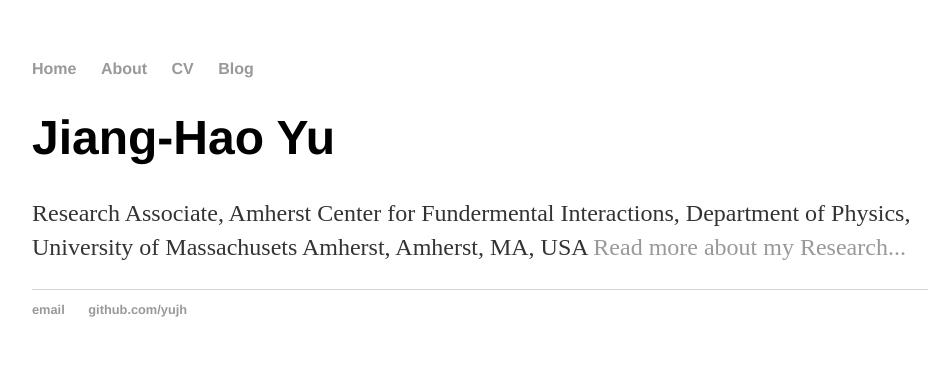
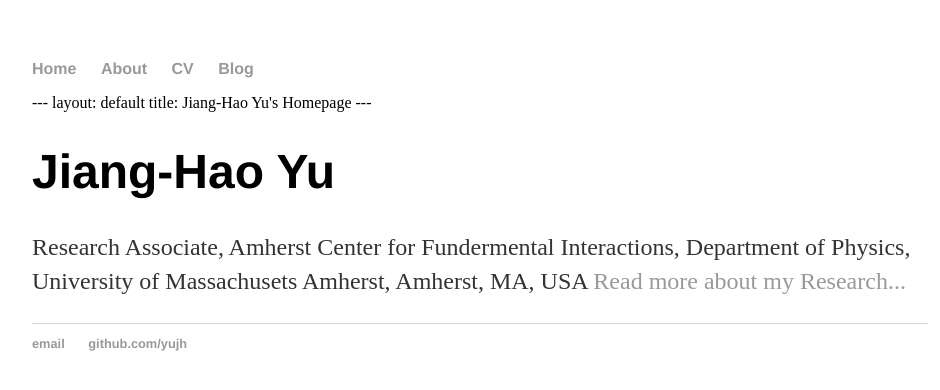
Before and after one commit to yujh/old-page, a Jekyll site: the page index.html, which Jekyll copies as it is, in a window 1280 px wide. Shown: the top 390 px of the page, without its empty margins (160-1100 px from the left). Built offline with Jekyll 4.4.1, drawn with Linux system fonts in a browser that asks for light colours.

Commit message:
Update index.html
update layout

```diff
--- a/index.html
+++ b/index.html
@@ -15,6 +15,10 @@
     		</ul>
 		</nav>
 		<div class="container">
+		---
+		layout: default
+		title: Jiang-Hao Yu's Homepage
+		---
     		<div class="blurb">
         		<h1>Jiang-Hao Yu</h1>
 				<p>Research Associate, Amherst Center for Fundermental Interactions,
```
